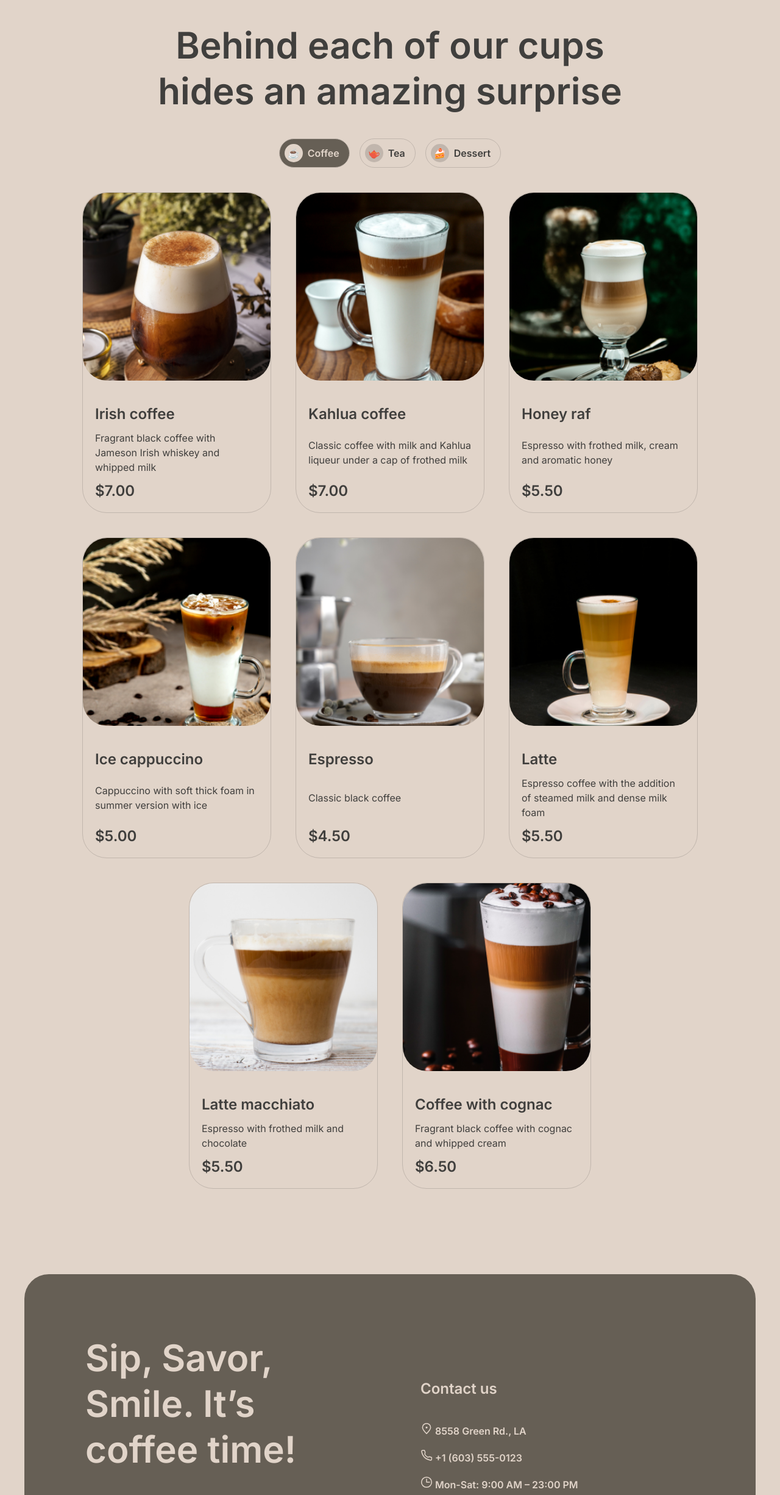
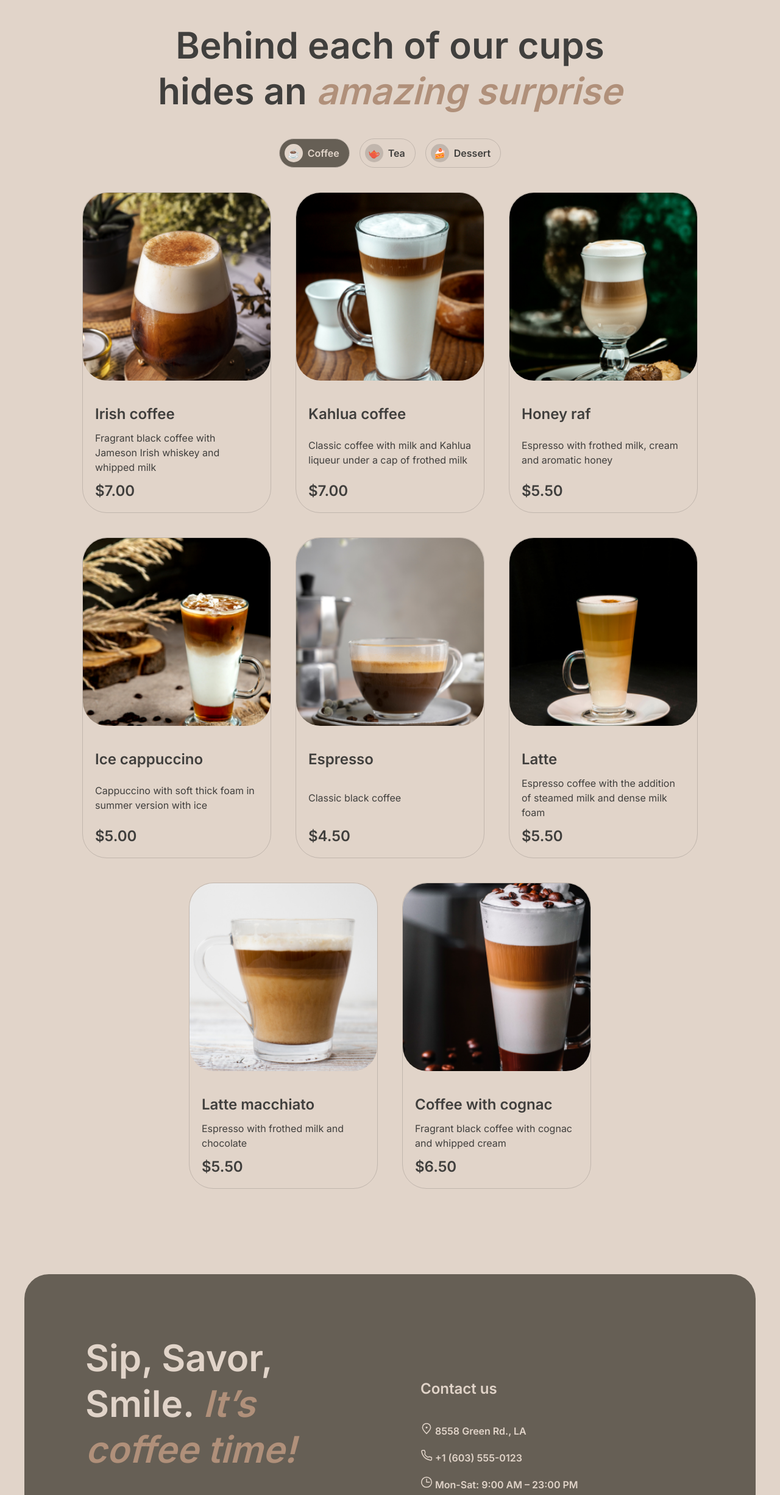
Before and after one commit to c00b3r/js-ts-vanilla-projects, a plain HTML site: page coffee-house/menu.html in a window 1280 px wide. Shown: the part 83-2534 px from the top of the page at 61% size. Drawn offline with Linux system fonts and the light colour scheme.

Commit message:
fix: validator errors  on menu page

```diff
--- a/coffee-house/menu.html
+++ b/coffee-house/menu.html
@@ -5,7 +5,7 @@
     <meta name="viewport" content="width=device-width, initial-scale=1.0">
     <title>Menu</title>
     <link rel="icon" type="image/x-icon" href="./src/coffee-cup.svg">
-    <link rel="stylesheet" href="./style.css"/>
+    <link rel="stylesheet" href="./style.css">
     <link rel="preconnect" href="https://fonts.googleapis.com">
     <link rel="preconnect" href="https://fonts.gstatic.com" crossorigin>
     <link href="https://fonts.googleapis.com/css2?family=Inter:wght@100;200;300;400;500;600;700;800;900&display=swap" rel="stylesheet">
@@ -54,7 +54,7 @@
         <div id="container-menu">
             <div id="menu-description">
                 <h1 id="text-menu">
-                    Behind each of our cups hides an <span id="enjoy">amazing surprise</span>
+                    Behind each of our cups hides an <span class="enjoy">amazing surprise</span>
                 </h1>
                 <div id="tabs-menu">
                     <div class="tab active"><span>☕</span>Coffee</div>
@@ -152,7 +152,7 @@
     <footer id="footer">
         <div class="offer-footer">
           <div class="offer-footer-desc">
-            Sip, Savor, Smile. <span id="enjoy">It’s coffee time!</span>
+            Sip, Savor, Smile. <span class="enjoy">It’s coffee time!</span>
           </div>
           <div class="social">
             <a href="https://x.com" target="_blank">
```
